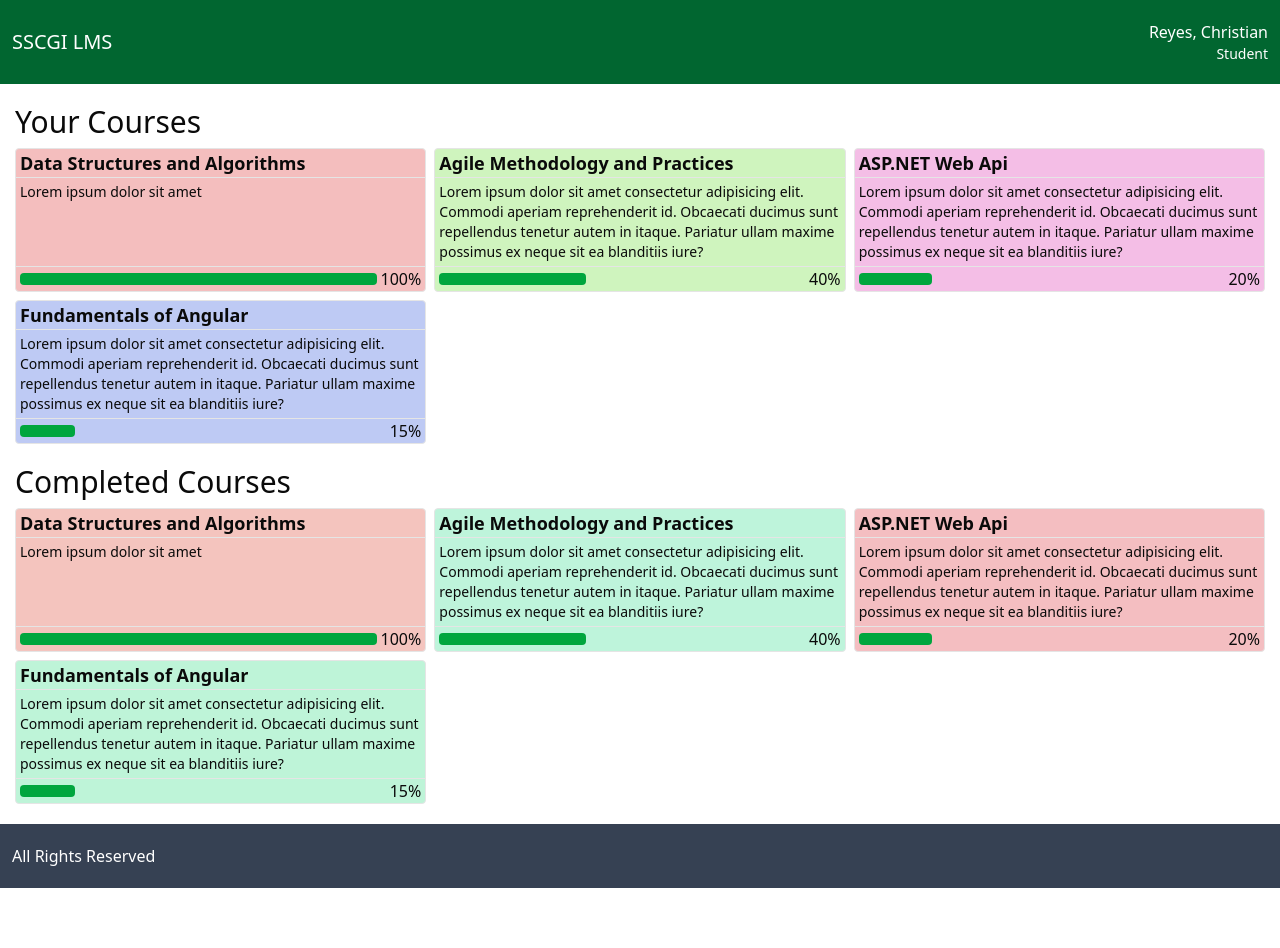
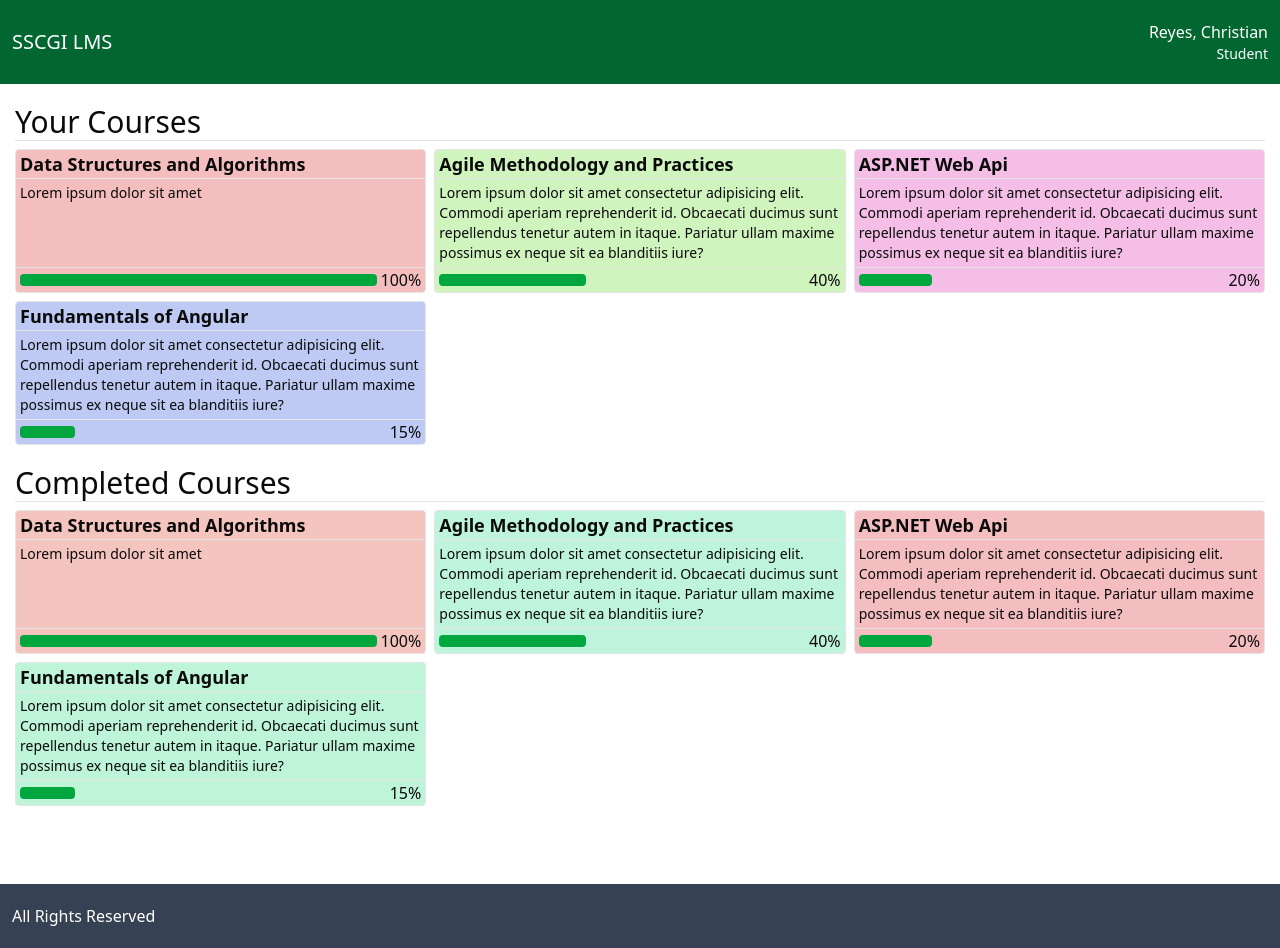
Before and after one commit to rchristianandrei/bootcamp-lms-fe, a Next.js app: page / in a window 1280 px wide. Before the commit the page ends 888 px from the top, so only its background shows below. Built offline with nearby package versions, Linux system fonts and the light colour scheme.

Commit message:
collapsible home page

```diff
--- a/src/app/(main)/layout.tsx
+++ b/src/app/(main)/layout.tsx
@@ -28,7 +28,7 @@ export default function RootLayout({
       <body
         className={`${geistSans.variable} ${geistMono.variable} antialiased`}
       >
-        <header className="bg-green-800 text-white px-3 py-5 flex justify-between items-center">
+        <header className="sticky top-0 bg-green-800 text-white px-3 py-5 flex justify-between items-center">
           <h1 className="text-xl cursor-pointer hover:underline">
             <Link href="/">SSCGI LMS</Link>
           </h1>
@@ -39,7 +39,7 @@ export default function RootLayout({
             <p className="text-sm">Student</p>
           </div>
         </header>
-        <main className="py-5 px-3">{children}</main>
+        <main className="py-5 px-3 min-h-[100vh]">{children}</main>
         <footer className="bg-gray-700 text-white px-3 py-5">
           All Rights Reserved
         </footer>
--- a/src/app/(main)/page.tsx
+++ b/src/app/(main)/page.tsx
@@ -1,5 +1,9 @@
 import { CourseCard } from "@/components/custom/custom-card";
-import Link from "next/link";
+import {
+  Collapsible,
+  CollapsibleContent,
+  CollapsibleTrigger,
+} from "@/components/ui/collapsible";
 
 export default function Home() {
   const courses = [
@@ -31,23 +35,33 @@ export default function Home() {
   return (
     <>
       <section className="flex flex-col gap-5">
+
+        <Collapsible defaultOpen>
           <section className="max-w-[1250px] mx-auto flex flex-col gap-2">
-          <h2 className="text-3xl">Your Courses</h2>
+            <CollapsibleTrigger className="text-left border-b-1"><h2 className="text-3xl">Your Courses</h2></CollapsibleTrigger>
+            <CollapsibleContent>
               <section className="grid grid-cols-1 sm:grid-cols-2 md:grid-cols-3 gap-2">
                 {courses.map((course, key) => (
                   <CourseCard key={key} courseDetails={course}></CourseCard>
                 ))}
               </section>
+            </CollapsibleContent>
           </section>
+        </Collapsible>
 
+        <Collapsible defaultOpen>
           <section className="max-w-[1250px] mx-auto flex flex-col gap-2">
-          <h2 className="text-3xl">Completed Courses</h2>
+            <CollapsibleTrigger className="text-left border-b-1"><h2 className="text-3xl">Completed Courses</h2></CollapsibleTrigger>
+            <CollapsibleContent>
               <section className="grid grid-cols-1 sm:grid-cols-2 md:grid-cols-3 gap-2">
                 {courses.map((course, key) => (
                   <CourseCard key={key} courseDetails={course}></CourseCard>
                 ))}
               </section>
+            </CollapsibleContent>
           </section>
+        </Collapsible>
+
       </section>
     </>
   );
--- a/src/app/(main)/tabs/page.tsx
+++ /dev/null
@@ -1,16 +0,0 @@
-import { Tabs, TabsContent, TabsList, TabsTrigger } from "@/components/ui/tabs";
-
-export default function TabsDemo() {
-  return (
-    <Tabs defaultValue="account">
-      <div className="border-b">
-          <TabsList className="[&>*]:data-[state=active]:bg-slate-300 [&>*]:rounded-b-none bg-white p-0">
-            <TabsTrigger value="account">Account</TabsTrigger>
-            <TabsTrigger value="password">Password</TabsTrigger>
-          </TabsList>
-      </div>
-      <TabsContent value="account">Activities</TabsContent>
-      <TabsContent value="password">Tasks</TabsContent>
-    </Tabs>
-  );
-}
--- /dev/null
+++ b/src/app/(main)/tests/page.tsx
@@ -0,0 +1,14 @@
+import {
+  Collapsible,
+  CollapsibleContent,
+  CollapsibleTrigger,
+} from "@/components/ui/collapsible";
+
+export default function AppSidebar() {
+  return (
+    <Collapsible defaultOpen className="group/collapsible">
+      <CollapsibleTrigger>Help</CollapsibleTrigger>
+      <CollapsibleContent>asdajnajla</CollapsibleContent>
+    </Collapsible>
+  );
+}
```
Lines whose indentation alone changed are shown as unchanged.
